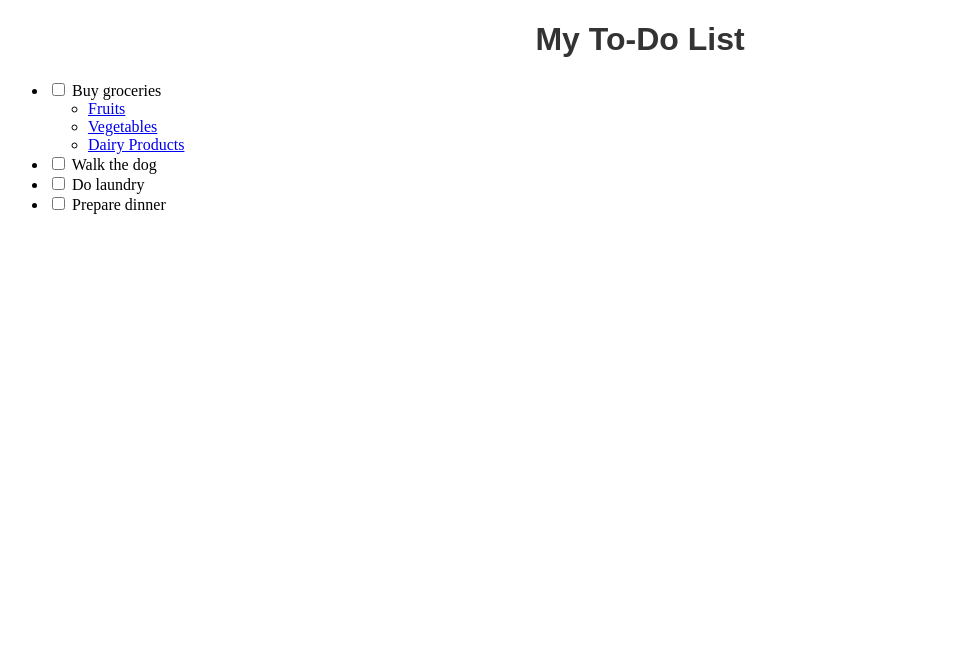
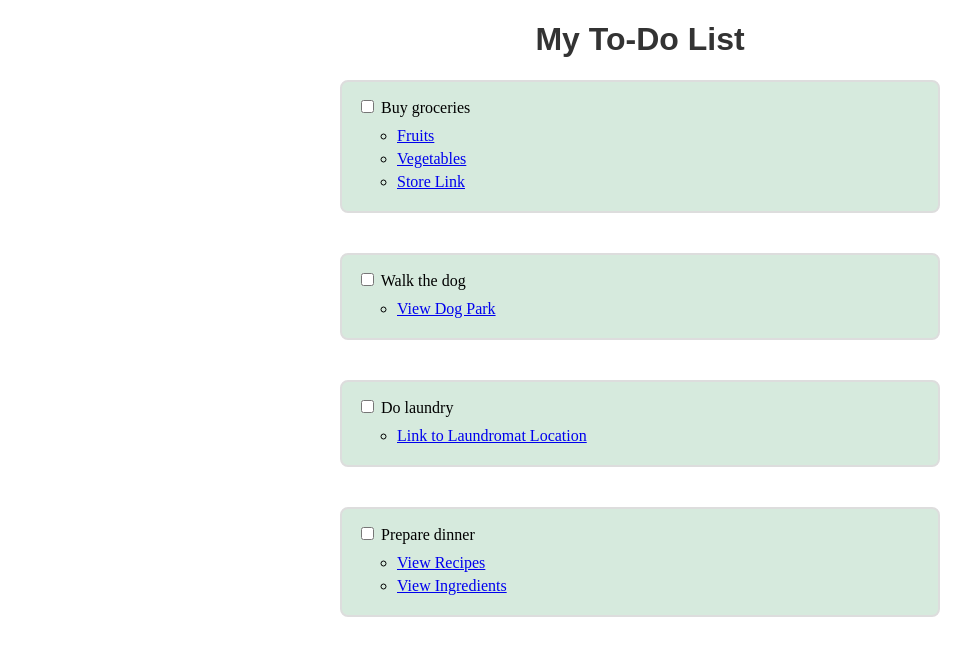
Before and after one commit to vanessapopa/To-Do-List, a plain HTML site: page index.html in a window 1280 px wide. Shown: the whole page, without its empty margins (0-971 px from the left). Drawn offline with Linux system fonts and the light colour scheme.

Commit message:
Completed To-Do List

```diff
--- a/index.html
+++ b/index.html
@@ -16,20 +16,30 @@
             <ul class="sub-item">
                 <li><a href="#" class="sub-item-link" target="_blank">Fruits</a></li>
                 <li><a href="#" class="sub-item-link" target="_blank">Vegetables</a></li>
-                <li><a href="#" class="sub-item-link" target="_blank">Dairy Products</a></li>
+                <li><a href="#" class="sub-item-link" target="_blank">Store Link</a></li>
             </ul>
         </li>
         <li class="todo-item">
             <input type="checkbox" id="walk-dog">
             <label for="walk-dog">Walk the dog</label>
+            <ul class="sub-item">
+                <li><a href="#" class="sub-item-link" target="_blank">View Dog Park</a></li>
+            </ul>
         </li>
         <li class="todo-item">
             <input type="checkbox" id="do-laundry">
             <label for="do-laundry">Do laundry</label>
+            <ul class="sub-item">
+                <li><a href="#" class="sub-item-link" target="_blank">Link to Laundromat Location</a></li>
+            </ul>
         </li>
         <li class="todo-item">
             <input type="checkbox" id="prepare-dinner">
             <label for="prepare-dinner">Prepare dinner</label>
+            <ul class="sub-item">
+                <li><a href="#" class="sub-item-link" target="_blank">View Recipes</a></li>
+                <li><a href="#" class="sub-item-link" target="_blank">View Ingredients</a></li>
+            </ul>
         </li>
     </ul>
 
--- a/styles.css
+++ b/styles.css
@@ -3,3 +3,30 @@ h1 {
     font-family: sans-serif, Arial;
     color: #333333;
 }
+
+/* Container for todo list */
+.todo-list {
+    list-style: none;
+    padding: 0;
+    max-width: 600px;
+    margin: 0 auto;
+}
+
+/* Spacing between todo items */
+.todo-item {
+    margin-bottom: 40px;
+    border: 2px solid #ddd;
+    padding: 15px;
+    border-radius: 8px;
+    background-color: #d6eadd;
+}
+
+/* Spacing between checkbox/label and sub-items */
+.sub-item {
+    margin-top: 10px;
+}
+
+/* Spacing between individual sub-items */
+.sub-item li {
+    margin-bottom: 5px;
+}
```
